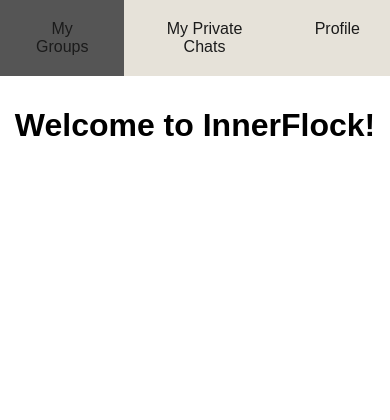
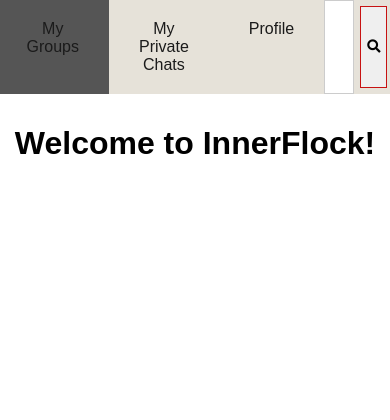
Before and after one commit to JadaDoby/InnerFlock2, a Django app: page /homepage/ in a window 390 px wide. Shown: the top 420 px of the page. Run offline with Django 5.2, Linux system fonts and the light colour scheme; data that the repository does not hold is empty; some libraries are stand-ins or nearby versions.

Commit message:
changed icon for innerflock

```diff
--- a/myproject/myapp/static/myapp/css/styles.css
+++ b/myproject/myapp/static/myapp/css/styles.css
@@ -27,6 +27,31 @@ nav a:hover {
   background-color: #555;
 }
 
+/* Style the search box inside the navigation bar */
+nav input[type=text] {
+  float: right;
+  padding: 4px;
+  border: black solid 1px;
+  margin-top: 6px;
+  margin-bottom: 6px;
+  margin-right: 16px;
+  font-size: 17px;
+}
+
+/* When the screen is less than 600px wide, stack the links and the search field vertically instead of horizontally */
+@media screen and (max-width: 600px) {
+nav input[type=text] {
+    float: none;
+    display: block;
+    text-align: left;
+    width: 100%;
+    margin: 0;
+    padding: 14px;
+  }
+  nav input[type=text] {
+    border: 1px solid #ccc;
+  }
+}
 .box-container {
   display: grid;
   grid-template-columns: repeat(3, 1fr);
--- a/myproject/myapp/templates/myapp/base.html
+++ b/myproject/myapp/templates/myapp/base.html
@@ -2,12 +2,15 @@
 <head>
     <link rel="stylesheet" href="https://cdnjs.cloudflare.com/ajax/libs/font-awesome/5.15.4/css/all.min.css">
     <link rel="stylesheet" type="text/css" href="{% static 'myapp/css/styles.css' %}">
+    <link rel="icon" type="image/x-icon" href="{% static 'myapp/images/favicon.ico' %}">
 </head>
 <body>
     <nav>
         <a href="{% url 'groupchatPage' %}">My Groups</a>
         <a href="{% url 'privatechat' %}">My Private Chats</a>
         <a href="{% url 'profile' %}">Profile</a>
+        <input type="text" placeholder="Search..">
+        <button type="submit" style="border: rgb(199, 18, 18) solid 1px; margin: 6px;"><i class="fa fa-search" style=""></i></button>
     </nav>
 </body>
 
--- a/myproject/myapp/templates/myapp/signin.html
+++ b/myproject/myapp/templates/myapp/signin.html
@@ -7,6 +7,7 @@
     <meta name="viewport" content="width=device-width, initial-scale=1.0">
     <title>InnerFlock Sign In</title>
     <link rel="stylesheet" type="text/css" href="{% static 'myapp/css/signin.css' %}">
+    <link rel="icon" type="image/x-icon" href="{% static 'myapp/images/favicon.ico' %}">
 
     <!-- Firebase JS SDK (compat version) -->
     <script src="https://www.gstatic.com/firebasejs/9.6.10/firebase-app-compat.js"></script>
```
Also changed, not shown: myproject/myapp/static/myapp/images/favicon.ico (added).
